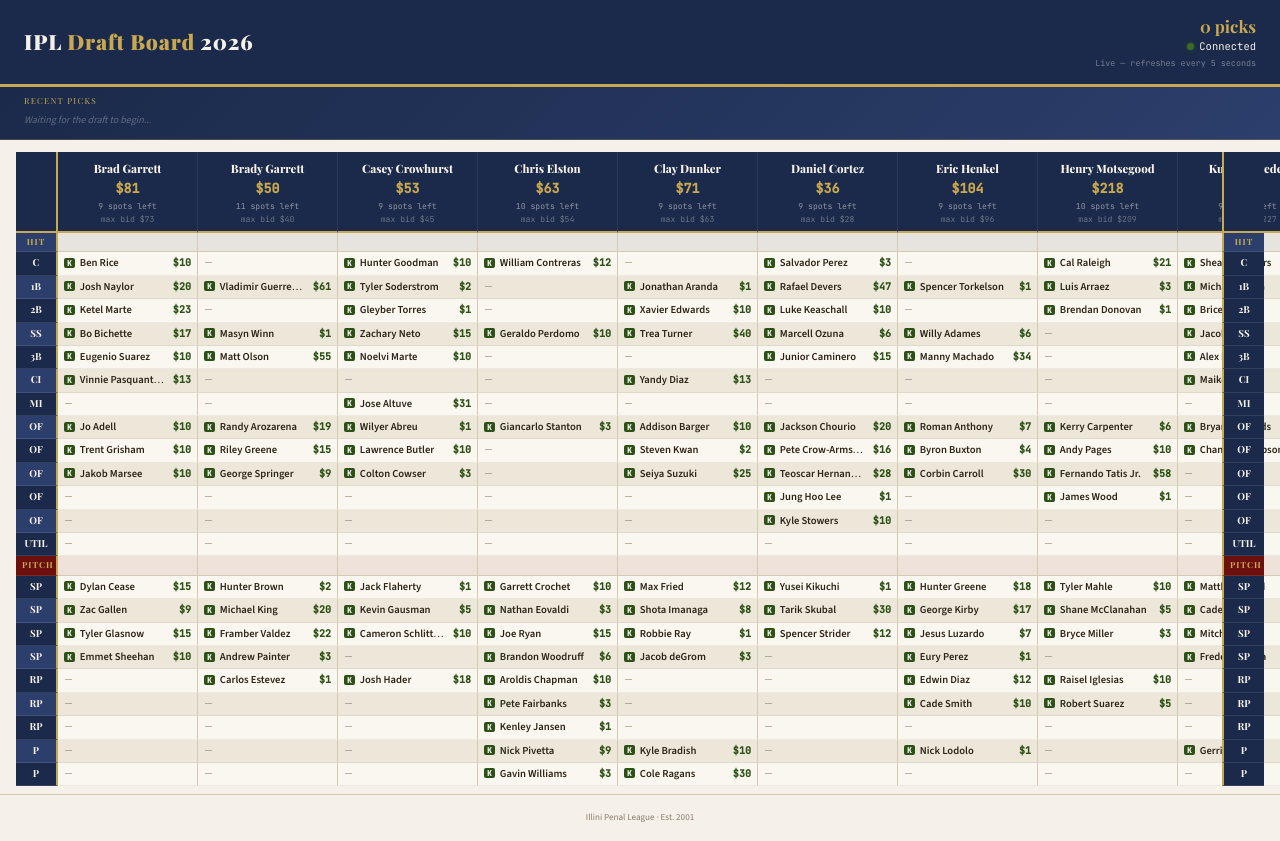
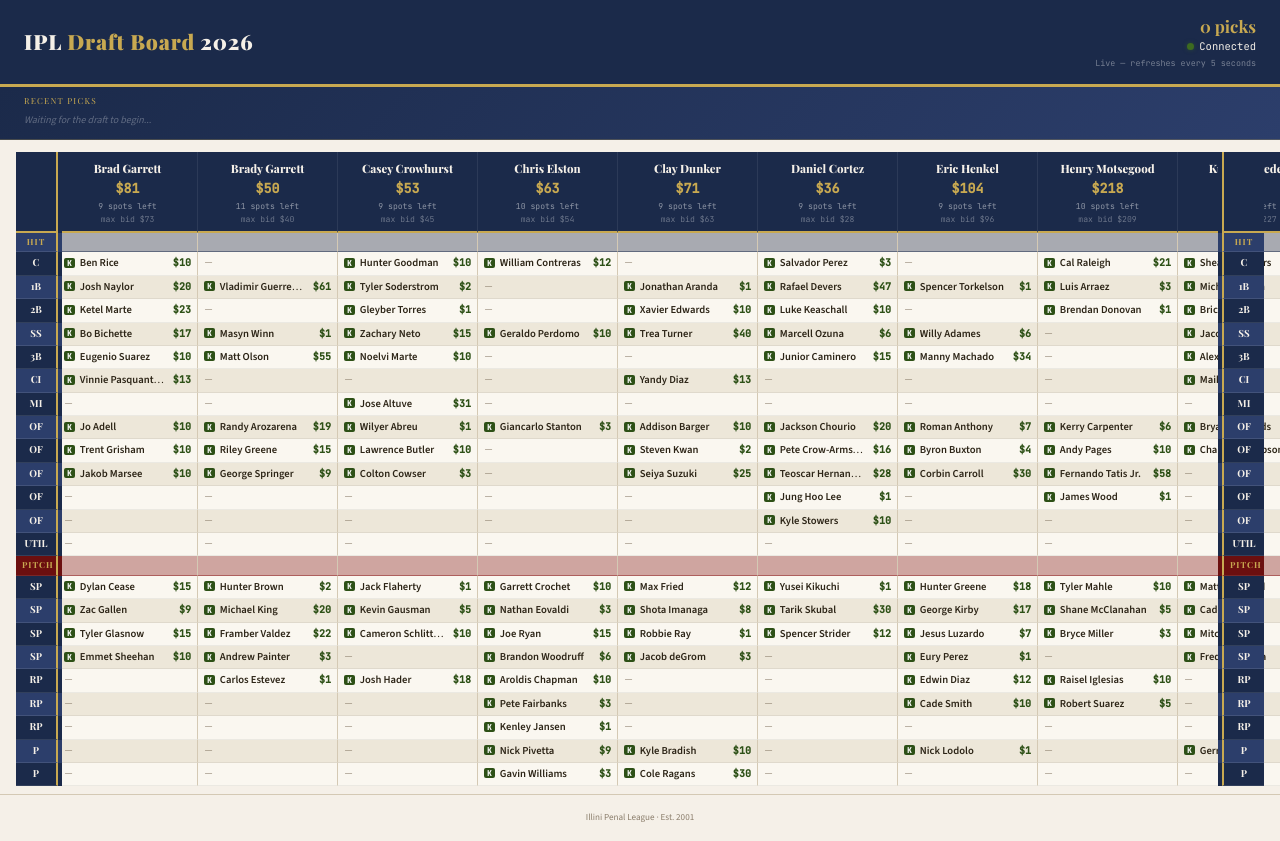
Before and after one commit to claydunker-yalc/ipl-auction-calculator, a Flask app: page /board in a window 1280 px wide. Run offline with Flask 3, Linux system fonts and the light colour scheme.

Commit message:
Darken HIT/PITCH section divider bars for better visual separation
Co-Authored-By: Claude Opus 4.6 <noreply@anthropic.com>

```diff
--- a/templates/board.html
+++ b/templates/board.html
@@ -147,7 +147,7 @@
             position: sticky;
             left: 0;
             z-index: 10;
-            background: var(--navy);
+            background: #1B2A4A;
             color: var(--cream);
             font-family: var(--font-display);
             font-size: 0.7rem;
@@ -158,22 +158,26 @@
             border-bottom: 1px solid rgba(255,255,255,0.1);
             min-width: 42px;
             white-space: nowrap;
+            /* Prevent bleed-through on sticky overlap */
+            box-shadow: 4px 0 0 0 #1B2A4A;
         }
 
         .ss-pos-label.section-hitting {
-            background: var(--navy-light);
+            background: #2C3E6B;
             color: var(--mustard);
             font-size: 0.6rem;
             text-transform: uppercase;
             letter-spacing: 0.12em;
+            box-shadow: 4px 0 0 0 #2C3E6B;
         }
 
         .ss-pos-label.section-pitching {
-            background: var(--burgundy-dark);
+            background: #6B0F0F;
             color: var(--mustard);
             font-size: 0.6rem;
             text-transform: uppercase;
             letter-spacing: 0.12em;
+            box-shadow: 4px 0 0 0 #6B0F0F;
         }
 
         /* Team column header */
@@ -225,11 +229,13 @@
         }
 
         .ss-section-cell.hitting-section {
-            background: rgba(27, 42, 74, 0.06);
+            background: rgba(27, 42, 74, 0.35);
+            border-bottom: 1px solid rgba(27, 42, 74, 0.5);
         }
 
         .ss-section-cell.pitching-section {
-            background: rgba(139, 26, 26, 0.06);
+            background: rgba(139, 26, 26, 0.35);
+            border-bottom: 1px solid rgba(139, 26, 26, 0.5);
         }
 
         /* Regular player cells */
@@ -268,25 +274,29 @@
             border-bottom: 1px solid rgba(255,255,255,0.1);
             min-width: 42px;
             white-space: nowrap;
+            /* Prevent bleed-through on sticky overlap */
+            box-shadow: -4px 0 0 0 var(--navy);
         }
 
-        .ss-pos-label-right.row-even { background: var(--navy); color: var(--cream); }
-        .ss-pos-label-right.row-odd  { background: var(--navy); color: var(--cream); }
+        .ss-pos-label-right.row-even { background: #1B2A4A; color: var(--cream); box-shadow: -4px 0 0 0 #1B2A4A; }
+        .ss-pos-label-right.row-odd  { background: #2C3E6B; color: var(--cream); box-shadow: -4px 0 0 0 #2C3E6B; }
 
         .ss-pos-label-right.section-hitting {
-            background: var(--navy-light);
+            background: #2C3E6B;
             color: var(--mustard);
             font-size: 0.6rem;
             text-transform: uppercase;
             letter-spacing: 0.12em;
+            box-shadow: -4px 0 0 0 #2C3E6B;
         }
 
         .ss-pos-label-right.section-pitching {
-            background: var(--burgundy-dark);
+            background: #6B0F0F;
             color: var(--mustard);
             font-size: 0.6rem;
             text-transform: uppercase;
             letter-spacing: 0.12em;
+            box-shadow: -4px 0 0 0 #6B0F0F;
         }
 
         /* Right corner (top-right) */
@@ -294,15 +304,16 @@
             position: sticky;
             right: 0;
             z-index: 20;
-            background: var(--navy);
+            background: #1B2A4A;
             border-left: 2px solid var(--mustard);
             border-bottom: 2px solid var(--mustard);
             min-width: 42px;
+            box-shadow: -4px 0 0 0 #1B2A4A;
         }
 
         /* Row-based banding on left labels too */
-        .ss-pos-label.row-even { background: var(--navy); }
-        .ss-pos-label.row-odd  { background: var(--navy-light); }
+        .ss-pos-label.row-even { background: #1B2A4A; box-shadow: 4px 0 0 0 #1B2A4A; }
+        .ss-pos-label.row-odd  { background: #2C3E6B; box-shadow: 4px 0 0 0 #2C3E6B; }
 
         .ss-cell .player-name {
             font-weight: 600;
@@ -366,10 +377,11 @@
             position: sticky;
             left: 0;
             z-index: 20;
-            background: var(--navy);
+            background: #1B2A4A;
             border-right: 2px solid var(--mustard);
             border-bottom: 2px solid var(--mustard);
             min-width: 42px;
+            box-shadow: 4px 0 0 0 #1B2A4A;
         }
 
         /* ---- Footer ---- */
```
